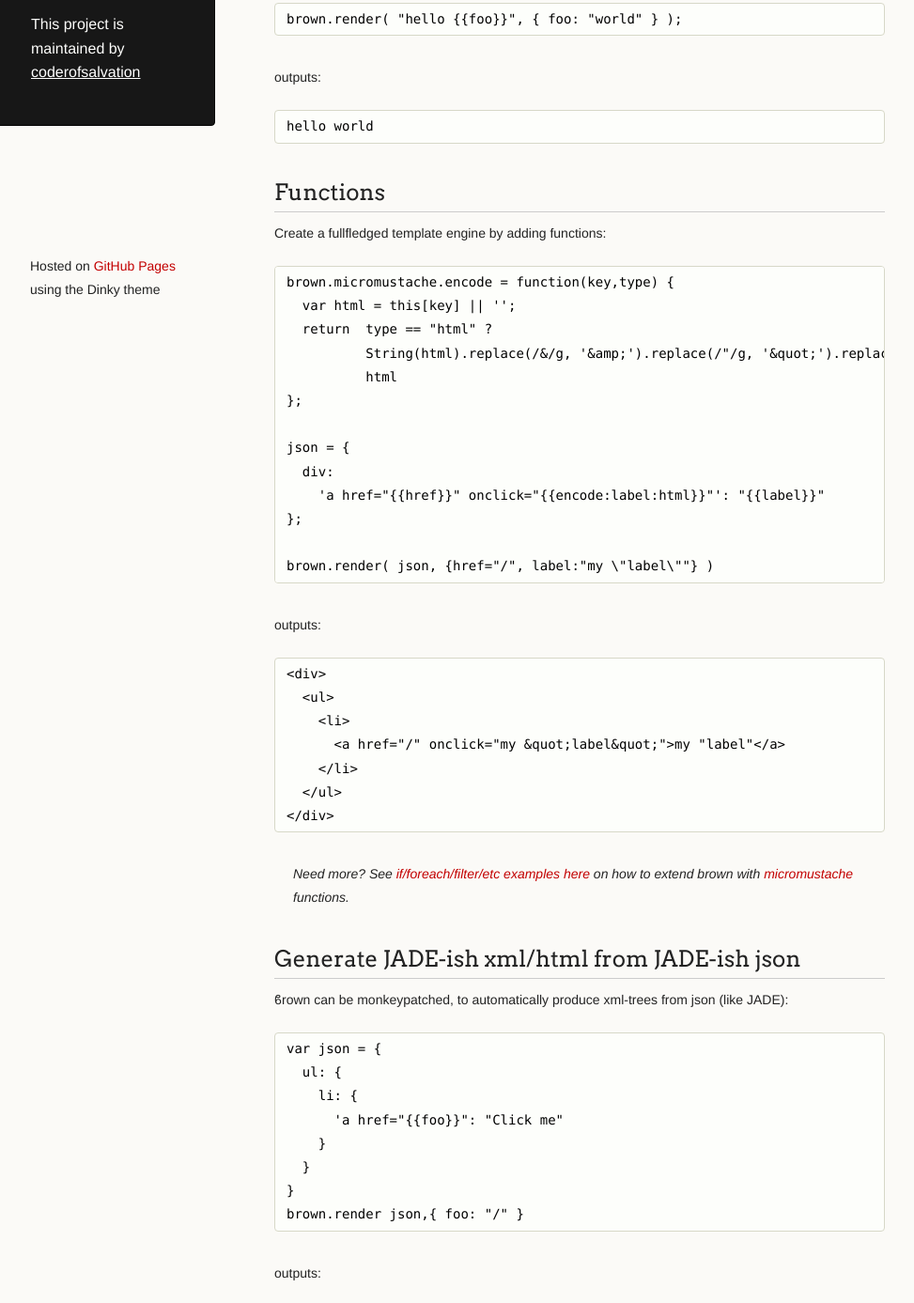
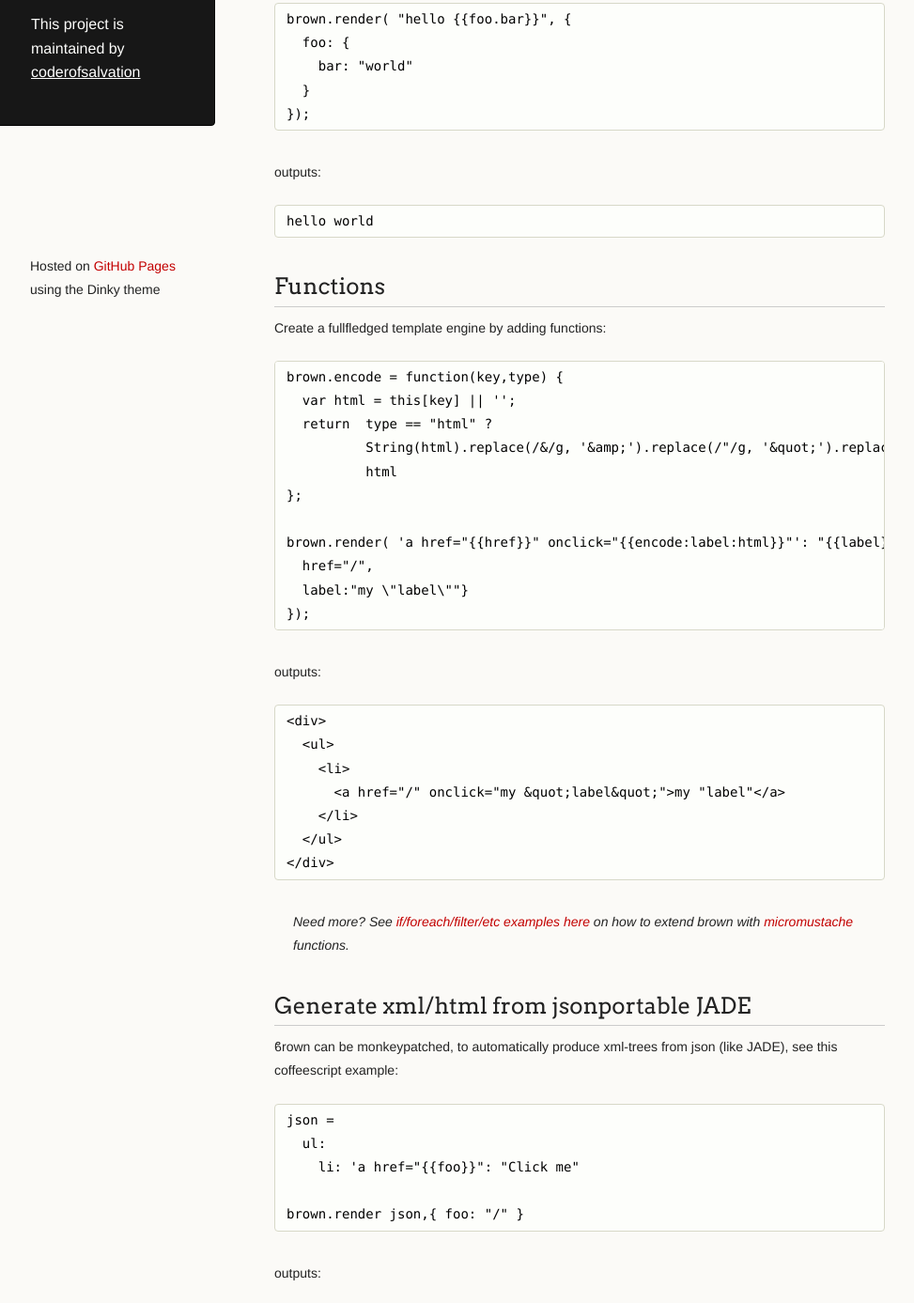
Before and after one commit to coderofsalvation/brown, a plain HTML site: page index.html in a window 1280 px wide. Shown: the part 447-1834 px from the top of the page at 94% size, without its empty margins (18-991 px from the left). Drawn offline with Linux system fonts and the light colour scheme.

Commit message:
Create gh-pages branch via GitHub

```diff
--- a/index.html
+++ b/index.html
@@ -49,7 +49,11 @@
 <h2>
 <a id="simple" class="anchor" href="#simple" aria-hidden="true"><span class="octicon octicon-link"></span></a>Simple</h2>
 
-<pre><code>brown.render( "hello {{foo}}", { foo: "world" } );
+<pre><code>brown.render( "hello {{foo.bar}}", {
+  foo: {
+    bar: "world"
+  }
+});
 </code></pre>
 
 <p>outputs:</p>
@@ -62,19 +66,17 @@
 
 <p>Create a fullfledged template engine by adding functions:</p>
 
-<pre><code>brown.micromustache.encode = function(key,type) {
+<pre><code>brown.encode = function(key,type) {
   var html = this[key] || '';
   return  type == "html" ?
           String(html).replace(/&amp;/g, '&amp;amp;').replace(/"/g, '&amp;quot;').replace(/'/g, '&amp;#39;').replace(/&lt;/g, '&amp;lt;').replace(/&gt;/g, '&amp;gt;') :
           html
 };
 
-json = {
-  div:
-    'a href="{{href}}" onclick="{{encode:label:html}}"': "{{label}}"
-};
-
-brown.render( json, {href="/", label:"my \"label\""} )
+brown.render( 'a href="{{href}}" onclick="{{encode:label:html}}"': "{{label}}", {
+  href="/",
+  label:"my \"label\""}
+});
 </code></pre>
 
 <p>outputs:</p>
@@ -93,17 +95,14 @@ brown.render( json, {href="/", label:"my \"label\""} )
 </blockquote>
 
 <h2>
-<a id="generate-jade-ish-xmlhtml-from-jade-ish-json" class="anchor" href="#generate-jade-ish-xmlhtml-from-jade-ish-json" aria-hidden="true"><span class="octicon octicon-link"></span></a>Generate JADE-ish xml/html from JADE-ish json</h2>
+<a id="generate-xmlhtml-from-jsonportable-jade" class="anchor" href="#generate-xmlhtml-from-jsonportable-jade" aria-hidden="true"><span class="octicon octicon-link"></span></a>Generate xml/html from jsonportable JADE</h2>
 
-<p>ϐrown can be monkeypatched, to automatically produce xml-trees from json (like JADE):</p>
+<p>ϐrown can be monkeypatched, to automatically produce xml-trees from json (like JADE), see this coffeescript example:</p>
 
-<pre><code>var json = {
-  ul: {
-    li: {
-      'a href="{{foo}}": "Click me"
-    }
-  }
-}
+<pre><code>json =
+  ul:
+    li: 'a href="{{foo}}": "Click me"
+
 brown.render json,{ foo: "/" }
 </code></pre>
 
```
Also changed, not shown: params.json (+1 -1 lines).
